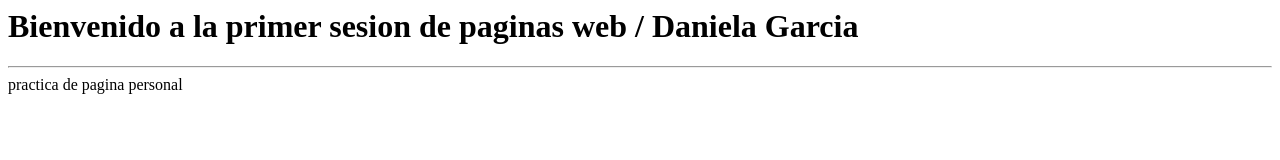
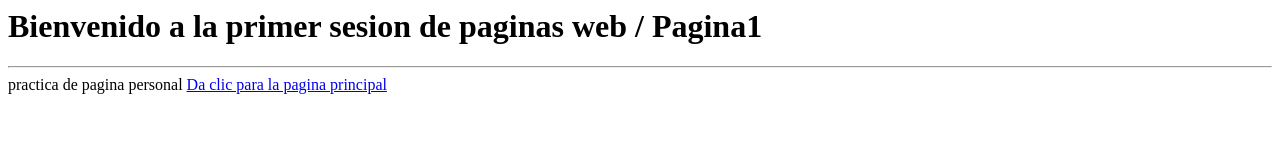
Before and after one commit to DanielaGarcia23/UMB, a plain HTML site: page pagina1.html in a window 1280 px wide. Drawn offline with Linux system fonts and the light colour scheme.

Commit message:
modificacion de enlaces

```diff
--- a/pagina1.html
+++ b/pagina1.html
@@ -5,8 +5,9 @@
 	</title>
 </head>
 <body>
-	<h1> Bienvenido a la primer sesion de paginas web / Daniela Garcia </h1>
+	<h1> Bienvenido a la primer sesion de paginas web / Pagina1 </h1>
 	<hr> practica de pagina personal</hr>
+	<a href="index.html">Da clic para la pagina principal</a>
 	</body>
 
 </html>
```
Also changed, not shown: index.html (+1 -0 lines).
